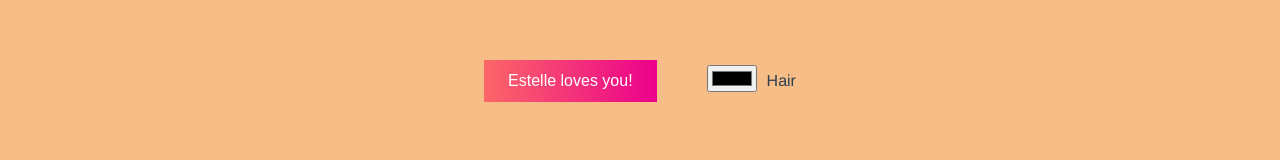
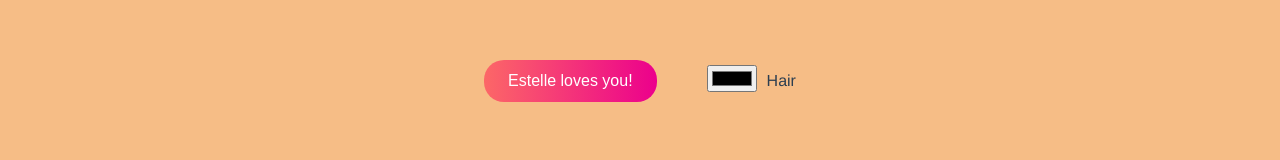
Before and after one commit to sdras/perfmatters-demo, a Vue app: page / in a window 1280 px wide. Shown: the top 160 px of the page. Built offline with nearby package versions, Linux system fonts and the light colour scheme.

Commit message:
fix up final styles

```diff
--- a/src/App.vue
+++ b/src/App.vue
@@ -97,7 +97,7 @@ button {
   font-size: 1rem;
   cursor: pointer;
   text-align: center;
-  border-radius: 0;
+  border-radius: 20px;
   transition: all 250ms ease-in-out;
   -webkit-appearance: none;
   -moz-appearance: none;
@@ -120,11 +120,16 @@ button.hair {
 button:hover,
 button:focus {
   transition: all 300ms ease-in-out;
-  border-radius: 20px;
+  box-shadow: 0 5px 10px 0px #79114f9e;
+}
+
+button:active {
+  box-shadow: none;
 }
 
 button:focus {
-  outline: 1px solid $basebeige;
+  outline: 0;
+  box-shadow: 0 5px 10px 0px rgba(119, 16, 78, 0.62);
 }
 
 input {
```
